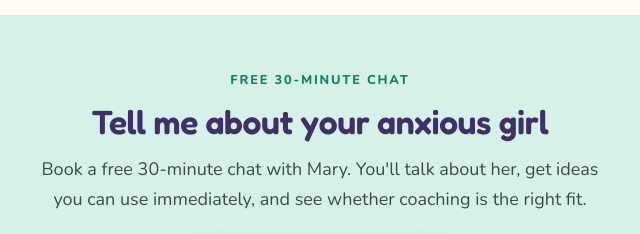
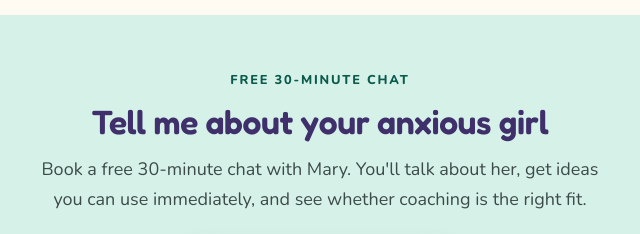
Before and after one commit to TommyConcept/shinymindscoaching, a plain HTML site: page blog/anxious-girl.html in a window 1280 px wide. Shown: the part 2383-2617 px from the top of the page, 320-960 px from the left. Drawn offline with nearby package versions, Linux system fonts and the light colour scheme.

Commit message:
A11y: raise contrast on mint CTA eyebrow

```diff
--- a/blog/style.css
+++ b/blog/style.css
@@ -64,3 +64,6 @@ footer{background:var(--ink);color:#C9CCD3;padding:44px 0;font-size:.95rem}
 .related-card:hover{transform:translateY(-2px);box-shadow:0 12px 30px -18px rgba(63,47,107,.45)}
 .related-card .eyebrow{font-size:.72rem}
 .related-card strong{display:block;font-family:"Fredoka",sans-serif;font-weight:600;font-size:1.05rem;line-height:1.25;color:#24262B;margin-top:6px}
+
+/* contrast fix: eyebrow on mint card */
+.card-cta .eyebrow{color:#0B5A4C}
```
